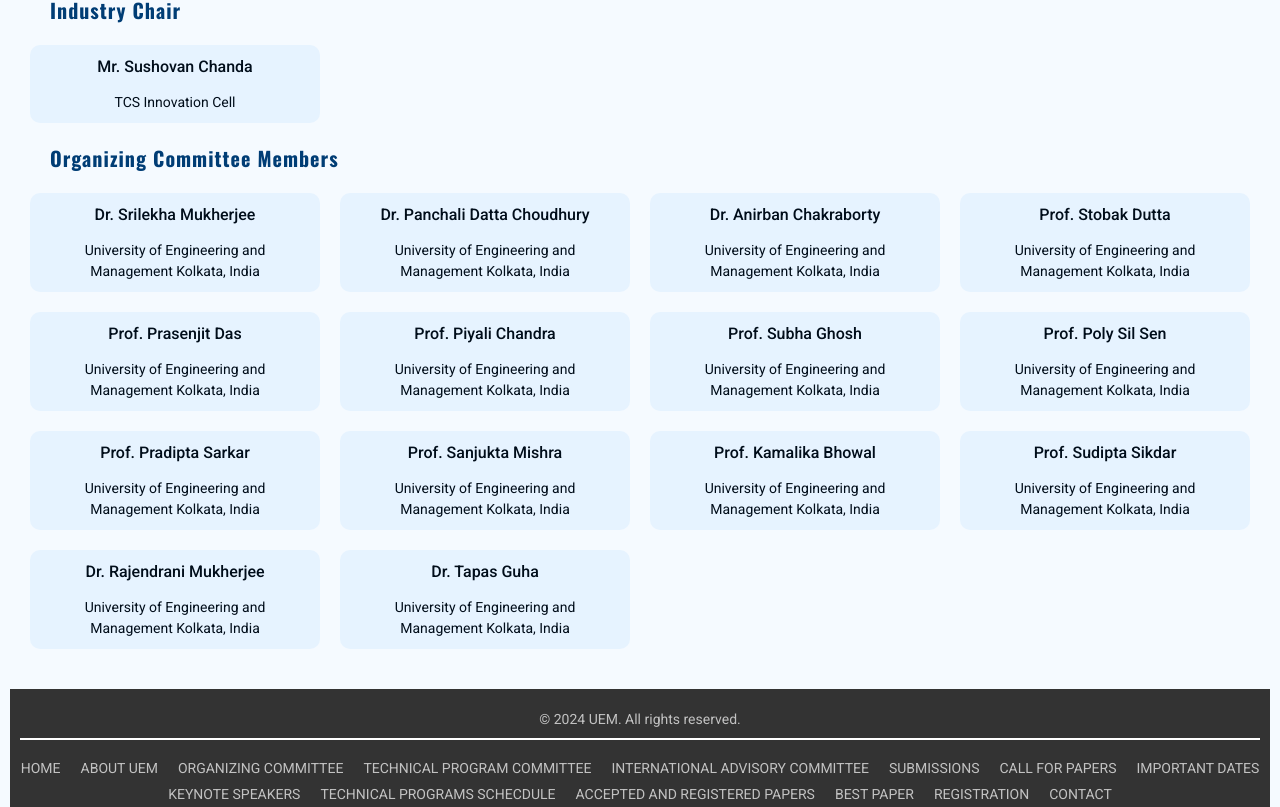
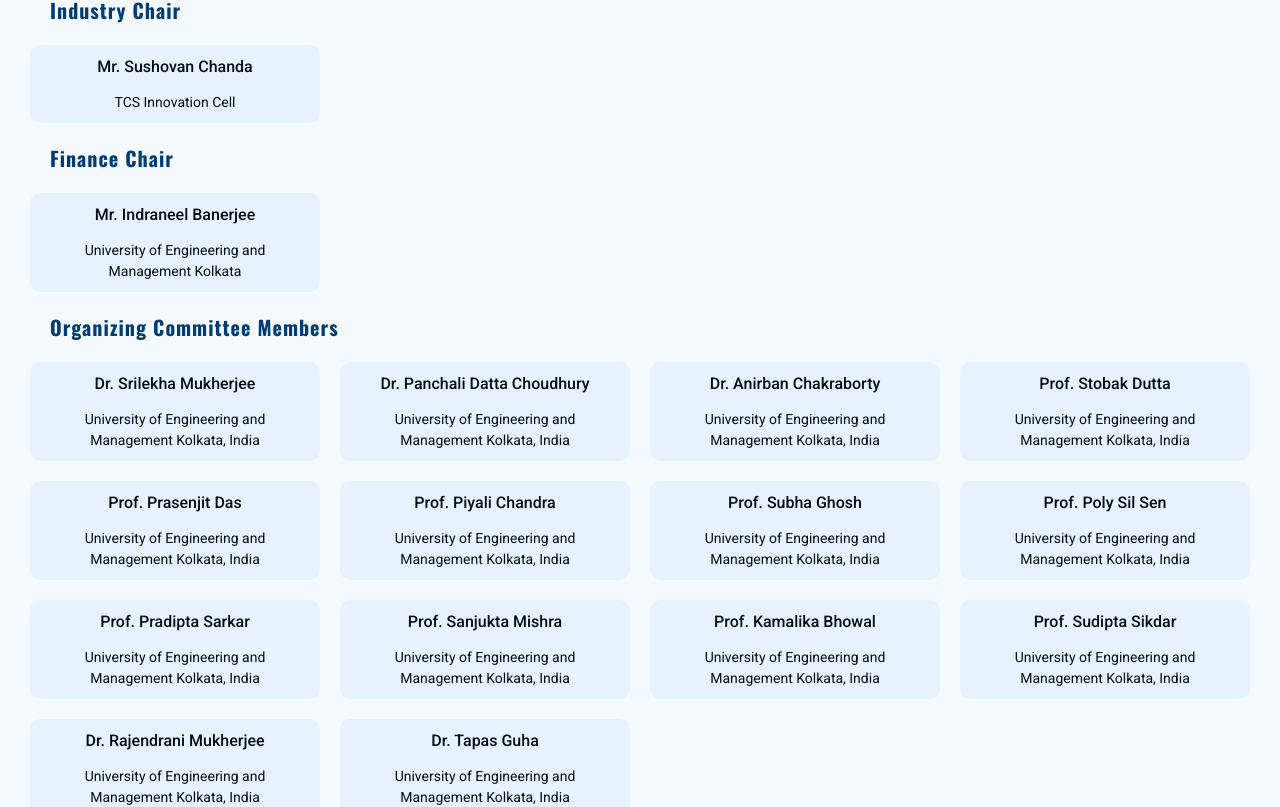
Before and after one commit to uem-conference/uem-conference.github.io, a Next.js app: page /committees/organizing in a window 1280 px wide. Shown: the part 1813-2620 px from the top of the page. Built offline with nearby package versions, Linux system fonts and the light colour scheme; a web font is replaced by a local one.

Commit message:
added finance chair

```diff
--- a/data/organising-committee.js
+++ b/data/organising-committee.js
@@ -71,6 +71,7 @@ const organisingCommittee = [
 			},
 		],
 	},
+
 	// Convener
 	{
 		title: "Convener",
@@ -133,6 +134,16 @@ const organisingCommittee = [
 		title: "Industry Chair",
 		data: [
 			{ name: "Mr. Sushovan Chanda", organization: "TCS Innovation Cell" },
+		],
+	},
+	{
+		title: "Finance Chair",
+		data: [
+			{
+				name: "Mr. Indraneel Banerjee",
+				organization:
+					"University of Engineering and Management Kolkata",
+			},
 		],
 	},
 	// Organizing Committee Members
```
